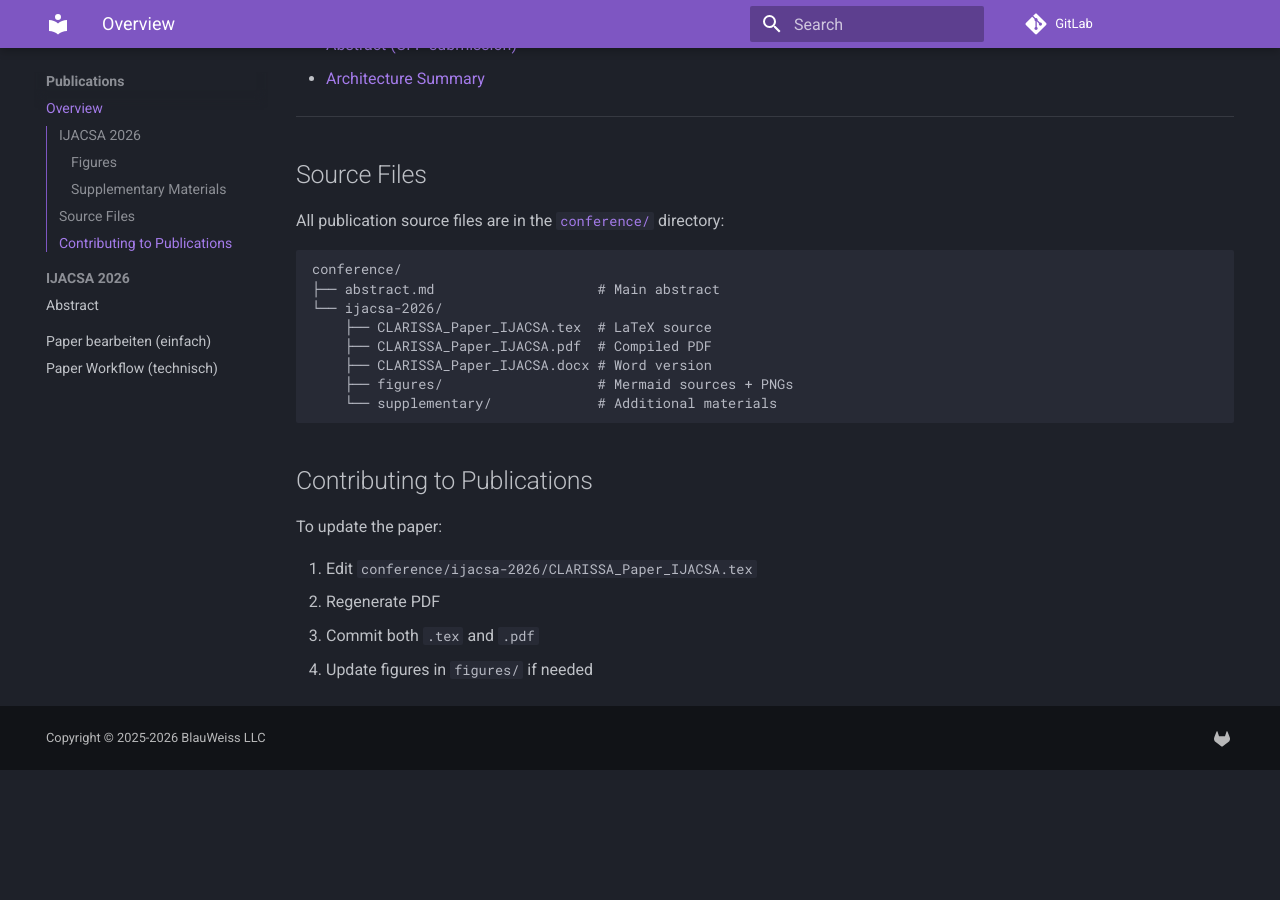
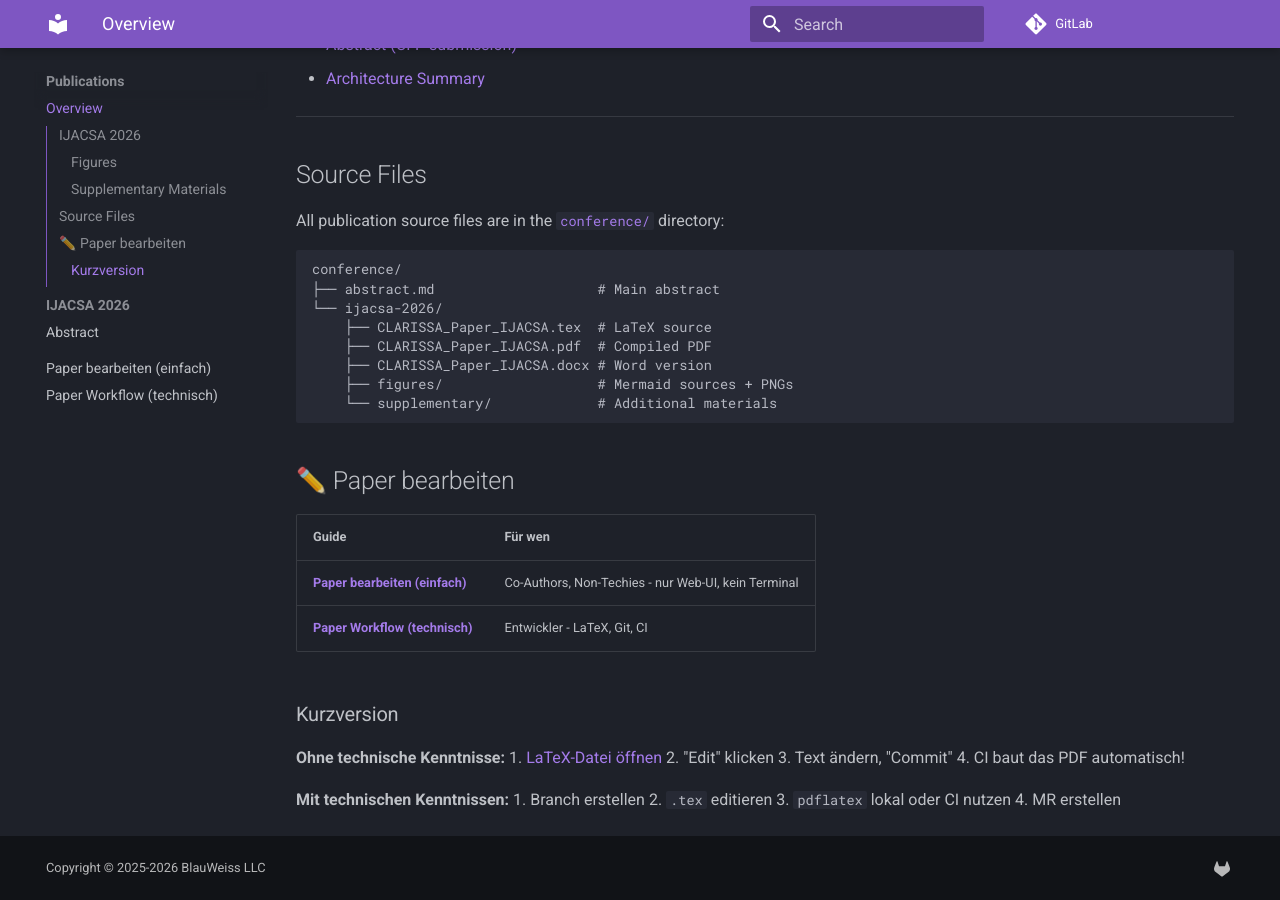
Before and after one commit to wolfram-laube/clarissa, an MkDocs documentation site: the page built from docs/publications/index.md, in a window 1280 px wide and 900 px high, scrolled down 978 px. Built offline with MkDocs 1.6.1 and Material for MkDocs 9.7.7, drawn with Linux system fonts in a browser that asks for light colours; comment, search, counter and statistics services are not loaded; before the commit the page ends 1748 px from its top, so only the background shows below that.

Commit message:
docs: add editing guide links to publications index
Now the publications overview links to both:
- Paper bearbeiten (einfach) - for non-techies
- Paper Workflow (technisch) - for developers

````diff
--- a/docs/publications/index.md
+++ b/docs/publications/index.md
@@ -45,11 +45,23 @@ conference/
     └── supplementary/             # Additional materials
 ```
 
-## Contributing to Publications
+## ✏️ Paper bearbeiten
 
-To update the paper:
+| Guide | Für wen |
+|-------|---------|
+| **[Paper bearbeiten (einfach)](paper-editing-simple.md)** | Co-Authors, Non-Techies - nur Web-UI, kein Terminal |
+| **[Paper Workflow (technisch)](paper-workflow.md)** | Entwickler - LaTeX, Git, CI |
 
-1. Edit `conference/ijacsa-2026/CLARISSA_Paper_IJACSA.tex`
-2. Regenerate PDF
-3. Commit both `.tex` and `.pdf`
-4. Update figures in `figures/` if needed
+### Kurzversion
+
+**Ohne technische Kenntnisse:**
+1. [LaTeX-Datei öffnen](https://gitlab.com/wolfram_laube/blauweiss_llc/irena/-/blob/main/conference/ijacsa-2026/CLARISSA_Paper_IJACSA.tex)
+2. "Edit" klicken
+3. Text ändern, "Commit"
+4. CI baut das PDF automatisch!
+
+**Mit technischen Kenntnissen:**
+1. Branch erstellen
+2. `.tex` editieren
+3. `pdflatex` lokal oder CI nutzen
+4. MR erstellen
````
